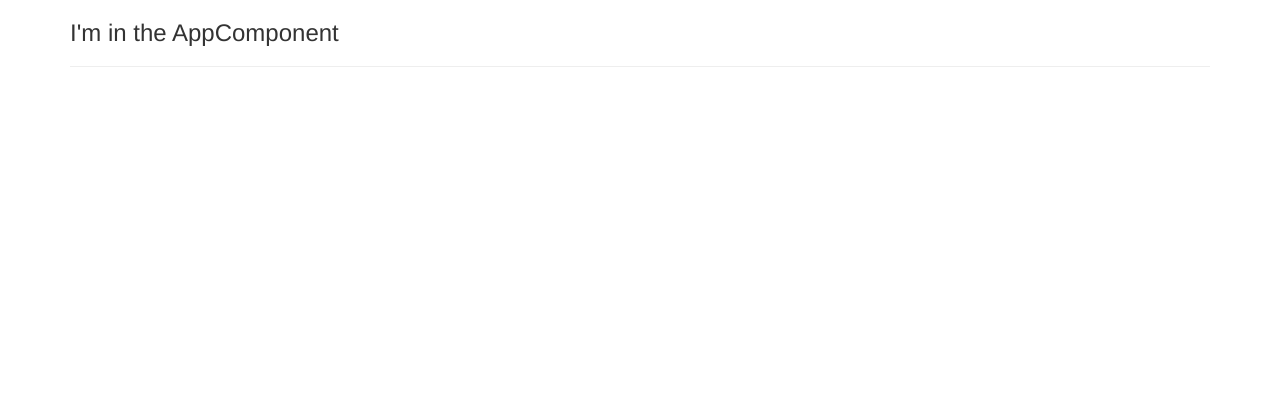
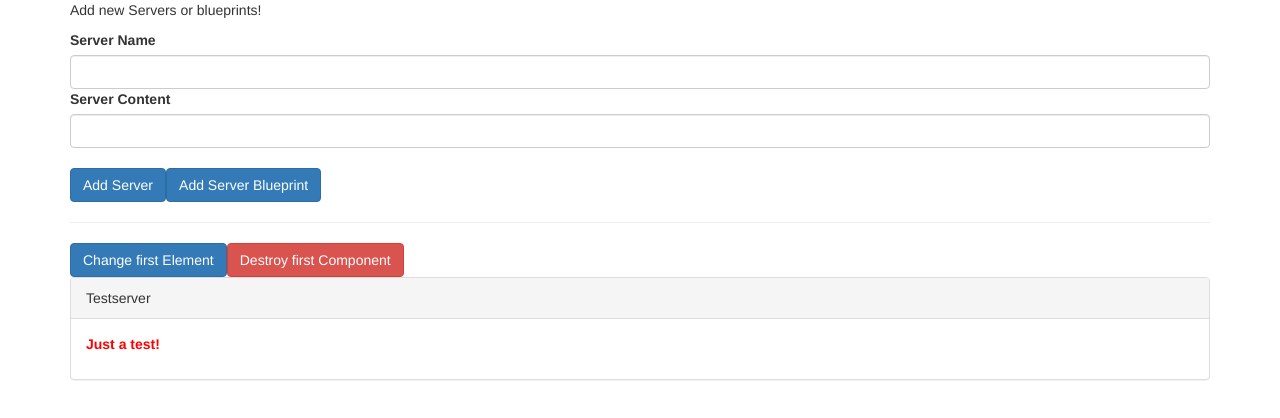
Before and after one commit to sakellarak/angular-course-cookbook, an Angular app: page / in a window 1280 px wide. Shown: the top 418 px of the page. Built offline with nearby package versions, Linux system fonts and the light colour scheme.

Commit message:
complete Section 2 (Components & Data Binding) of the course

```diff
--- a/src/app/app.component.html
+++ b/src/app/app.component.html
@@ -1,8 +1,22 @@
 <div class="container">
+    <app-cockpit
+        (serverCreated)="onServerAdded($event)"
+        (bpCreated)="onBlueprintAdded($event)"
+    ></app-cockpit>
+    <hr>
     <div class="row">
         <div class="col-xs-12">
-            <h3>I'm in the AppComponent</h3>
-            <hr />
+            <button class="btn btn-primary" (click)="onChangeFirst()">Change first Element</button>
+            <button class="btn btn-danger" (click)="onDestroyFirst()">Destroy first Component</button>
+            <app-server-element
+                *ngFor="let serverElement of serverElements"
+                [srvElement]="serverElement"
+                [name]="serverElement.name">
+                <p #contentParagraph>
+                    <strong *ngIf="serverElement.type === 'server'" style="color: red">{{ serverElement.content }}</strong>
+                    <em *ngIf="serverElement.type === 'blueprint'">{{ serverElement.content }}</em>
+                </p>
+            </app-server-element>
         </div>
     </div>
 </div>
--- a/src/app/app.component.ts
+++ b/src/app/app.component.ts
@@ -3,8 +3,31 @@ import { Component } from '@angular/core';
 @Component({
     selector: 'app-root',
     templateUrl: './app.component.html',
-    styleUrl: './app.component.css',
 })
 export class AppComponent {
-    title = 'angular-course-cookbook';
+    serverElements = [{type: 'server', name: 'Testserver', content: 'Just a test!'}];
+
+    onServerAdded(serverData: {serverName: string, serverContent: string}) {
+        this.serverElements.push({
+            type: 'server',
+            name: serverData.serverName,
+            content: serverData.serverContent
+        });
+    }
+
+    onBlueprintAdded(blueprintData: {serverName: string, serverContent: string}) {
+        this.serverElements.push({
+            type: 'blueprint',
+            name: blueprintData.serverName,
+            content: blueprintData.serverContent
+        });
+    }
+
+    onChangeFirst() {
+        this.serverElements[0].name = 'Changed!';
+    }
+
+    onDestroyFirst() {
+        this.serverElements.splice(0, 1);
+    }
 }
--- a/src/app/app.module.ts
+++ b/src/app/app.module.ts
@@ -4,10 +4,14 @@ import { BrowserModule } from '@angular/platform-browser';
 import { HttpClientModule } from '@angular/common/http';
 
 import { AppComponent } from './app.component';
+import { CockpitComponent } from './cockpit/cockpit.component';
+import { ServerElementComponent } from './server-element/server-element.component';
 
 @NgModule({
   declarations: [
     AppComponent,
+    CockpitComponent,
+    ServerElementComponent
   ],
   imports: [
     BrowserModule,
--- /dev/null
+++ b/src/app/cockpit/cockpit.component.html
@@ -0,0 +1,24 @@
+<div class="row">
+  <div class="col-xs-12">
+    <p>Add new Servers or blueprints!</p>
+    <label>Server Name</label>
+    <!--<input type="text" class="form-control" [(ngModel)]="newServerName">-->
+    <input
+      type="text"
+      class="form-control"
+      #serverNameInput>
+    <label>Server Content</label>
+    <!--<input type="text" class="form-control" [(ngModel)]="newServerContent">-->
+    <input
+      type="text"
+      class="form-control"
+      #serverContentInput>
+    <br>
+    <button
+      class="btn btn-primary"
+      (click)="onAddServer(serverNameInput)">Add Server</button>
+    <button
+      class="btn btn-primary"
+      (click)="onAddBlueprint(serverNameInput)">Add Server Blueprint</button>
+  </div>
+</div>
--- /dev/null
+++ b/src/app/cockpit/cockpit.component.ts
@@ -0,0 +1,33 @@
+import { Component, OnInit, EventEmitter, Output, ViewChild, ElementRef } from '@angular/core';
+
+@Component({
+  selector: 'app-cockpit',
+  templateUrl: './cockpit.component.html',
+})
+export class CockpitComponent implements OnInit {
+  @Output() serverCreated = new EventEmitter<{serverName: string, serverContent: string}>();
+  @Output('bpCreated') blueprintCreated = new EventEmitter<{serverName: string, serverContent: string}>();
+  // newServerName = '';
+  // newServerContent = '';
+  @ViewChild('serverContentInput', { static: false }) serverContentInput: ElementRef;
+
+  constructor() { }
+
+  ngOnInit() {
+  }
+
+  onAddServer(nameInput: HTMLInputElement) {
+    this.serverCreated.emit({
+      serverName: nameInput.value,
+      serverContent: this.serverContentInput.nativeElement.value
+    });
+  }
+
+  onAddBlueprint(nameInput: HTMLInputElement) {
+    this.blueprintCreated.emit({
+      serverName: nameInput.value,
+      serverContent: this.serverContentInput.nativeElement.value
+    });
+  }
+
+}
--- /dev/null
+++ b/src/app/server-element/server-element.component.css
@@ -0,0 +1,8 @@
+
+p {
+  color: blue;
+}
+
+label {
+  color: red;
+}
--- /dev/null
+++ b/src/app/server-element/server-element.component.html
@@ -0,0 +1,8 @@
+<div
+  class="panel panel-default">
+  <!--<div class="panel-heading">{{ element.name }}</div>-->
+  <div class="panel-heading" #heading>{{ name }}</div>
+  <div class="panel-body">
+    <ng-content></ng-content>
+  </div>
+</div>
--- /dev/null
+++ b/src/app/server-element/server-element.component.ts
@@ -0,0 +1,80 @@
+import {
+  Component,
+  OnInit,
+  Input,
+  ViewEncapsulation,
+  OnChanges,
+  SimpleChanges,
+  DoCheck,
+  AfterContentInit,
+  AfterContentChecked,
+  AfterViewInit,
+  AfterViewChecked,
+  OnDestroy,
+  ViewChild,
+  ElementRef,
+  ContentChild
+} from '@angular/core';
+
+@Component({
+  selector: 'app-server-element',
+  templateUrl: './server-element.component.html',
+  styleUrls: ['./server-element.component.css'],
+  encapsulation: ViewEncapsulation.Emulated // None, Native
+})
+export class ServerElementComponent implements
+  OnInit,
+  OnChanges,
+  DoCheck,
+  AfterContentInit,
+  AfterContentChecked,
+  AfterViewInit,
+  AfterViewChecked,
+  OnDestroy {
+  @Input('srvElement') element: {type: string, name: string, content: string};
+  @Input() name: string;
+  @ViewChild('heading', {static: true}) header: ElementRef;
+  @ContentChild('contentParagraph', {static: true}) paragraph: ElementRef;
+
+  constructor() {
+    console.log('constructor called!');
+  }
+
+  ngOnChanges(changes: SimpleChanges) {
+    console.log('ngOnChanges called!');
+    console.log(changes);
+  }
+
+  ngOnInit() {
+    console.log('ngOnInit called!');
+    console.log('Text Content: ' + this.header.nativeElement.textContent);
+    console.log('Text Content of paragraph: ' + this.paragraph.nativeElement.textContent);
+  }
+
+  ngDoCheck() {
+    console.log('ngDoCheck called!');
+  }
+
+  ngAfterContentInit() {
+    console.log('ngAfterContentInit called!');
+    console.log('Text Content of paragraph: ' + this.paragraph.nativeElement.textContent);
+  }
+
+  ngAfterContentChecked() {
+    console.log('ngAfterContentChecked called!');
+  }
+
+  ngAfterViewInit() {
+    console.log('ngAfterViewInit called!');
+    console.log('Text Content: ' + this.header.nativeElement.textContent);
+  }
+
+  ngAfterViewChecked() {
+    console.log('ngAfterViewChecked called!');
+  }
+
+  ngOnDestroy() {
+    console.log('ngOnDestroy called!');
+  }
+
+}
```
Also changed, not shown: src/app/app.component.css (deleted), 1 other file (tests, documents, lock files or other folders).
